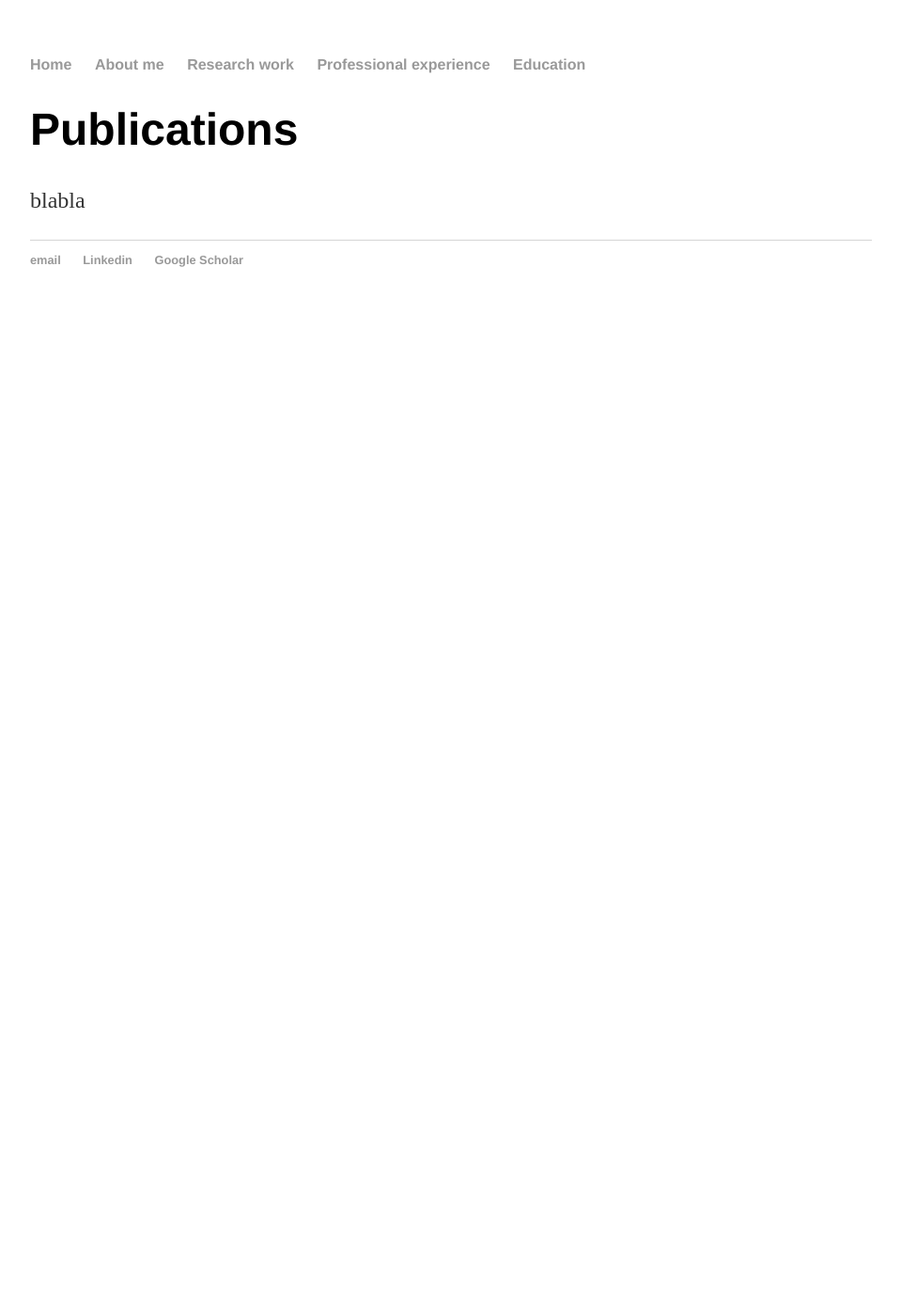
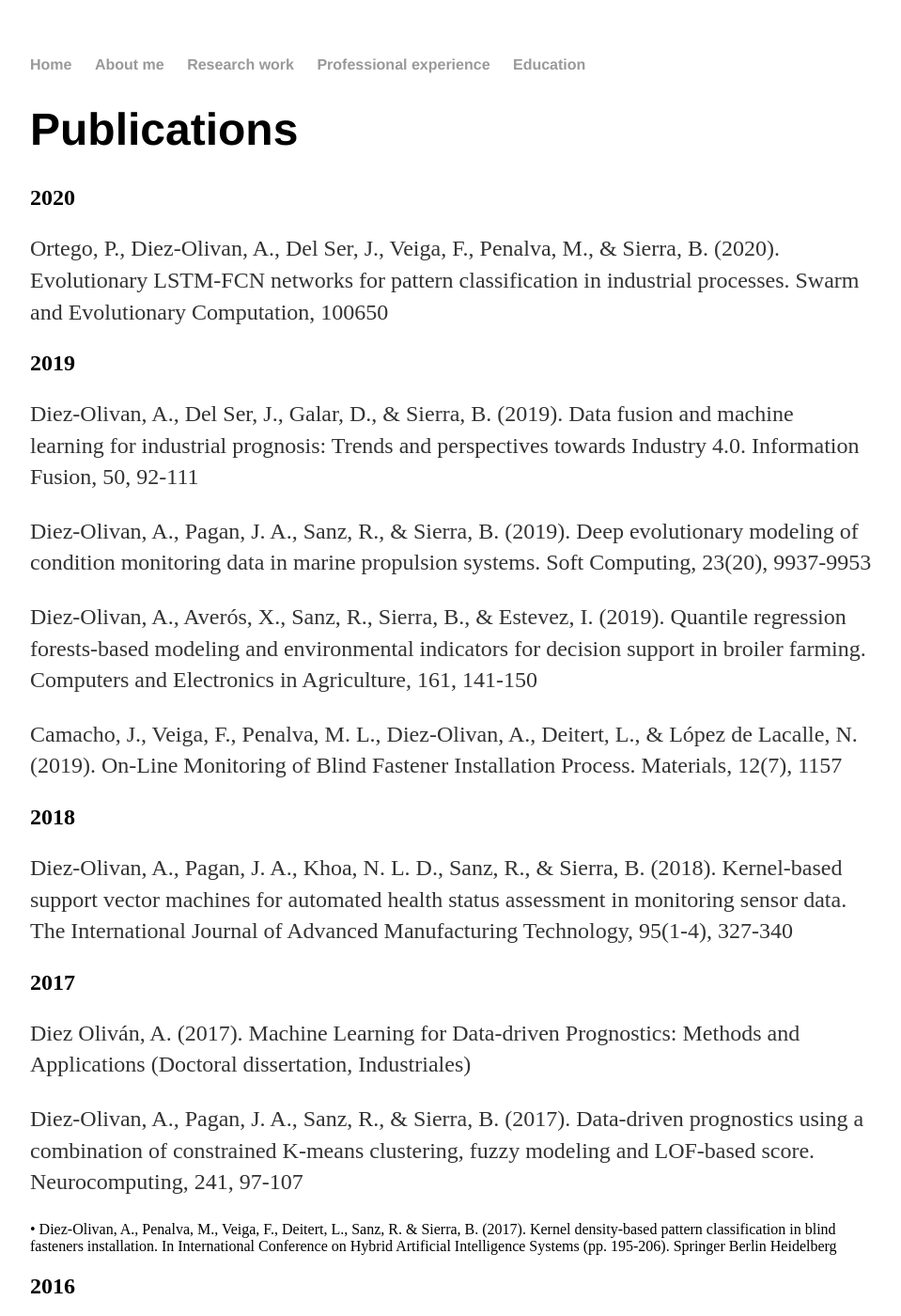
Before and after one commit to adiezolivan/adiezolivan.github.io, a Jekyll site: the page built from research_work/index.html, in a window 1280 px wide and 1400 px high. Shown: the whole window at 94% size, without its empty margins (160-1119 px from the left). Built offline with Jekyll 4.4.1, drawn with Linux system fonts in a browser that asks for light colours; some of the changed text lies outside the part shown.

Commit message:
Update index.html

```diff
--- a/research_work/index.html
+++ b/research_work/index.html
@@ -4,5 +4,26 @@
 ---
 <div class="blurb">
 	<h1>Publications</h1>
-	<p>blabla</p>
+	<h2>2020</h2>
+	<p>Ortego, P., Diez-Olivan, A., Del Ser, J., Veiga, F., Penalva, M., & Sierra, B. (2020). Evolutionary LSTM-FCN networks for pattern classification in industrial processes. Swarm and Evolutionary Computation, 100650</p>
+	<h2>2019</h2>
+	<p>Diez-Olivan, A., Del Ser, J., Galar, D., & Sierra, B. (2019). Data fusion and machine learning for industrial prognosis: Trends and perspectives towards Industry 4.0. Information Fusion, 50, 92-111<p>
+    	<p>Diez-Olivan, A., Pagan, J. A., Sanz, R., & Sierra, B. (2019). Deep evolutionary modeling of condition monitoring data in marine propulsion systems. Soft Computing, 23(20), 9937-9953</p>
+    	<p>Diez-Olivan, A., Averós, X., Sanz, R., Sierra, B., & Estevez, I. (2019). Quantile regression forests-based modeling and environmental indicators for decision support in broiler farming. Computers and Electronics in Agriculture, 161, 141-150</p>
+    	<p>Camacho, J., Veiga, F., Penalva, M. L., Diez-Olivan, A., Deitert, L., & López de Lacalle, N. (2019). On-Line Monitoring of Blind Fastener Installation Process. Materials, 12(7), 1157</p>
+    	<h2>2018</h2>
+	<p>Diez-Olivan, A., Pagan, J. A., Khoa, N. L. D., Sanz, R., & Sierra, B. (2018). Kernel-based support vector machines for automated health status assessment in monitoring sensor data. The International Journal of Advanced Manufacturing Technology, 95(1-4), 327-340</p>
+    	<h2>2017</h2>
+	<p>Diez Oliván, A. (2017). Machine Learning for Data-driven Prognostics: Methods and Applications (Doctoral dissertation, Industriales)</p>
+    	<p>Diez-Olivan, A., Pagan, J. A., Sanz, R., & Sierra, B. (2017). Data-driven prognostics using a combination of constrained K-means clustering, fuzzy modeling and LOF-based score. Neurocomputing, 241, 97-107</p>    • Diez-Olivan, A., Penalva, M., Veiga, F., Deitert, L., Sanz, R. & Sierra, B. (2017). Kernel density-based pattern classification in blind fasteners installation. In International Conference on Hybrid Artificial Intelligence Systems (pp. 195-206). Springer Berlin Heidelberg
+    	<h2>2016</h2>
+	<p>Galarza, N., Rubio, B., Diez, A., Boto, F., Gil, D., Rubio, J., & Moreno, E. (2016). Implementation of Signal Processing Methods in a Structural Health Monitoring (SHM) System based on Ultrasonic Guided Waves for Defect Detection in Different Materials and Structures. The e-Journal of Nondestructive Testing & Ultrasonics</p>
+    	<p>Diez, A., Khoa, N. L. D., Alamdari, M. M., Wang, Y., Chen, F., & Runcie, P. (2016). A clustering approach for structural health monitoring on bridges. Journal of Civil Structural Health Monitoring, 6(3), 429-445</p>
+    	<h2>2012</h2>
+	<p>Diez, A., & Carrascal, A. (2012, July). A multiclassifier approach for drill wear prediction. In International Workshop on Machine Learning and Data Mining in Pattern Recognition (pp. 617-630). Springer Berlin Heidelberg</p>
+    	<h2>2011</h2>
+	<p>Smith, T., Diez, A., Barrena, N., Azpiazu, J., & Ibarbia, J. A. (2011, September). Remote maintenance support in the railway industry. In Joint Virtual Reality Conference (JVRC2011) (pp. 20-21)</p>
+    	<h2>2009</h2>
+	<p>Carrascal, A., Díez, A., Font, J. M., & Manrique, D. Evolutionary Generation of Fuzzy Knowledge Bases for Diagnosing Monitored Railway Systems. Proceedings of 22nd International Congress, COMADEM’09. Condition Monitoring and Diagnostic Engineering Management. June 2009</p>
+    	<p>Carrascal, A., Díez, A., & Azpeitia, A. (2009, June). Unsupervised methods for anomalies detection through intelligent monitoring systems. In International Conference on Hybrid Artificial Intelligence Systems (pp. 137-144). Springer Berlin Heidelberg</p>
 </div><!-- /.blurb -->
```
